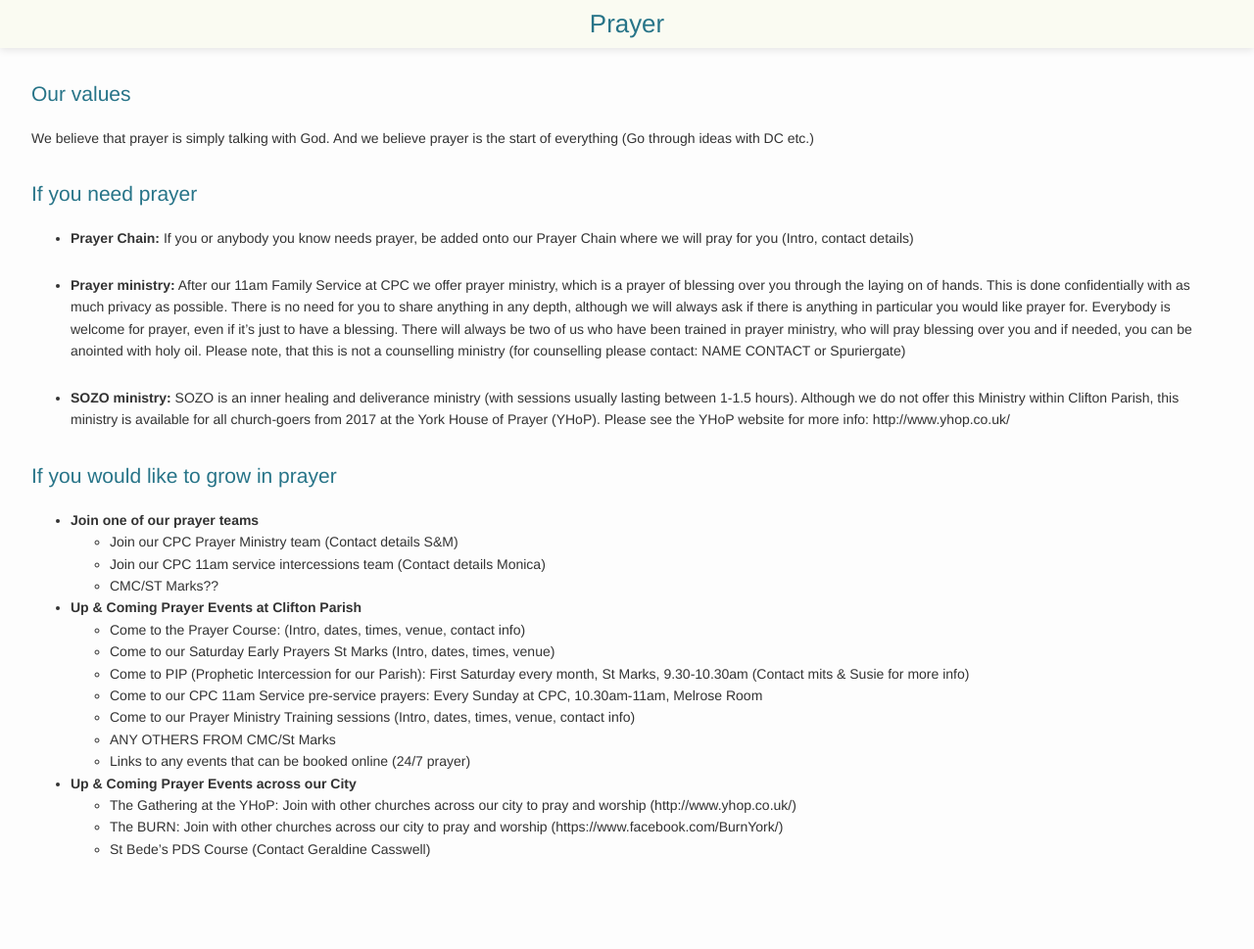
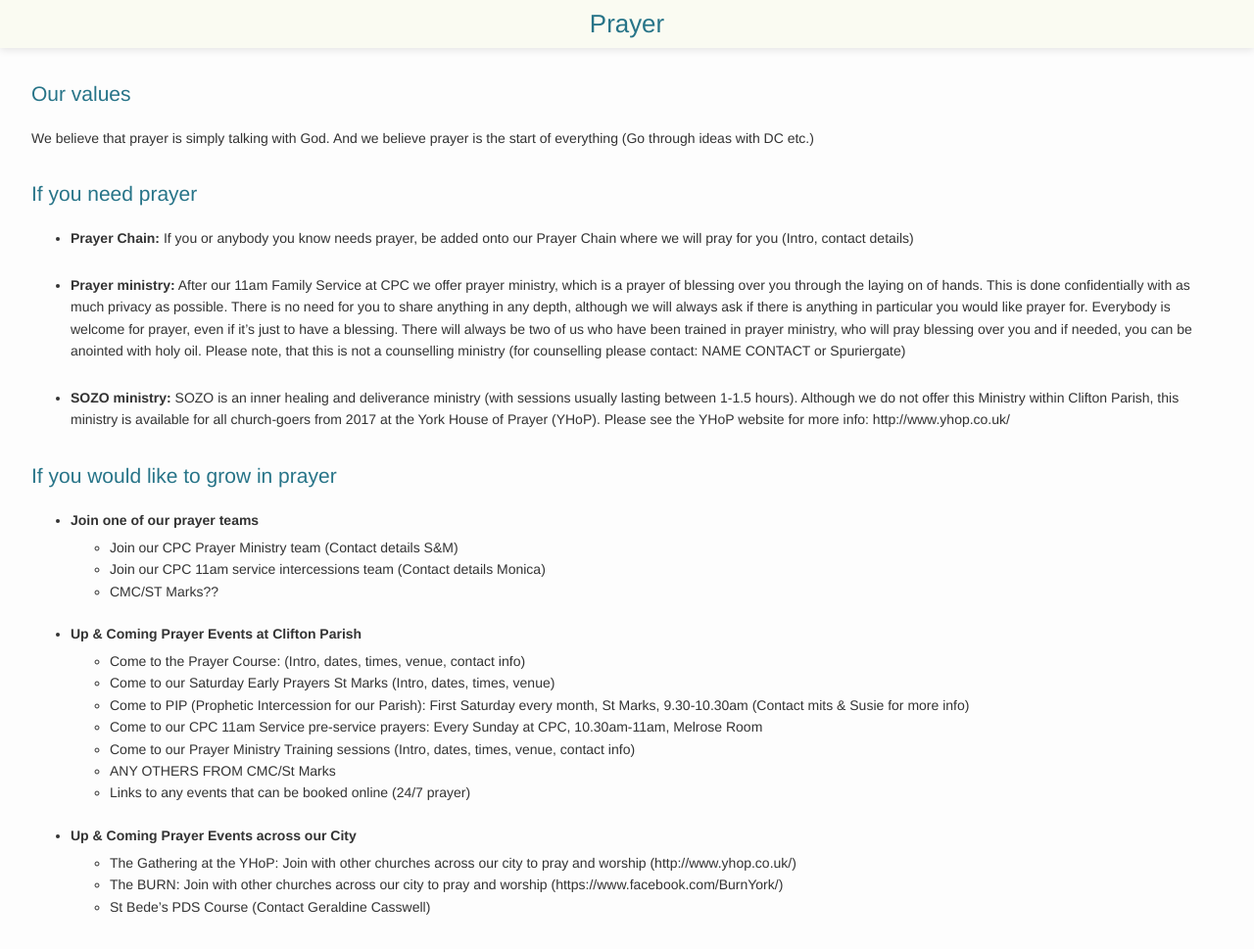
Before and after one commit to griffpatch/CPCYorkPP, a Jekyll site: the page built from pages/prayer.md, in a window 1280 px wide. Shown: the whole page at 98% size. Built offline with Jekyll 4.4.1, drawn with Linux system fonts in a browser that asks for light colours; before the commit the page ends 910 px from its top, so only the background shows below that.

Commit message:
Update main.css

```diff
--- a/css/main.css
+++ b/css/main.css
@@ -35,3 +35,7 @@ h2 {
 p {
 	margin:	1em 0 1.8em;
 }
+
+li > ul {
+    margin: 0.4em 0 1.5em;
+}
```
